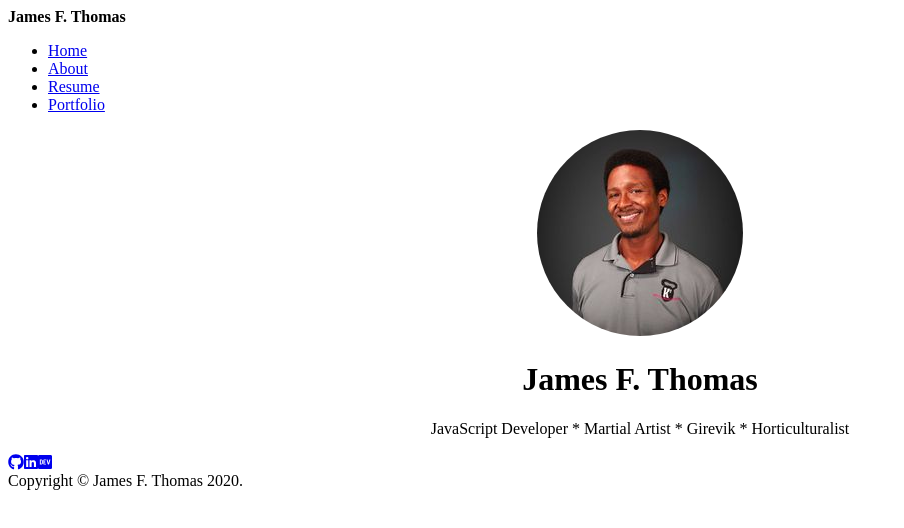
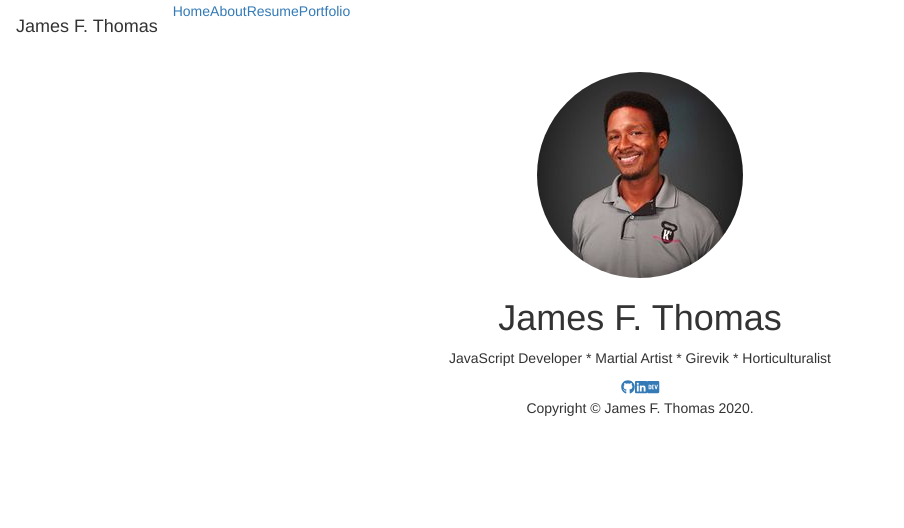
Before and after one commit to JamesFThomas/portfolio-page, a React app: page / in a window 1280 px wide. Shown: the top 528 px of the page, without its empty margins (0-904 px from the left). Built offline with nearby package versions, Linux system fonts and the light colour scheme; the HTML template or start-up script is replaced by a standard one.

Commit message:
(refactor) removed MDB elements from navbar

```diff
--- a/package.json
+++ b/package.json
@@ -31,7 +31,6 @@
     "bootstrap": "^3.4.1",
     "bootstrap-css-only": "^4.4.1",
     "bootstrap-material-design": "^4.1.3",
-    "css-loader": "^4.3.0",
     "dotenv": "^8.2.0",
     "eslint-config-airbnb": "^18.2.0",
     "express": "^4.17.1",
@@ -43,15 +42,18 @@
     "react": "^16.13.1",
     "react-bootstrap": "^1.3.0",
     "react-dom": "^16.13.1",
+    "react-router": "^5.2.0",
     "react-router-dom": "^5.2.0",
-    "style-loader": "^1.2.1"
+    "reactcss": "^1.2.3"
   },
   "devDependencies": {
     "@babel/core": "^7.11.6",
     "@babel/preset-env": "^7.11.5",
     "@babel/preset-react": "^7.10.4",
     "babel-loader": "^8.1.0",
+    "css-loader": "^4.3.0",
     "file-loader": "^6.1.0",
+    "style-loader": "^1.3.0",
     "webpack": "^4.44.2",
     "webpack-cli": "^3.3.12",
     "webpack-config": "^7.5.0",
--- a/src/App.jsx
+++ b/src/App.jsx
@@ -18,7 +18,7 @@ function App() {
   <BrowserRouter>
     <NavBar />
     <div className="router-container">
-      <Switch>
+    <Switch>
       <Route path="/contact">
         <Contact />
       </Route>
--- a/src/NavBar.jsx
+++ b/src/NavBar.jsx
@@ -1,29 +1,33 @@
 import React from 'react';
+import { Link } from 'react-router-dom';
 import {
-  MDBNavbar, MDBNavbarBrand, MDBNavbarNav, MDBNavItem, MDBNavLink,
-  } from "mdbreact";
+    Nav, Navbar
+  } from 'react-bootstrap';
+
 
   function NavBar() {
   return (
-  <MDBNavbar color="indigo" >
-      <MDBNavbarBrand>
-        <strong className="white-text">James F. Thomas</strong>
-      </MDBNavbarBrand>
-        <MDBNavbarNav left>
-          <MDBNavItem>
-            <MDBNavLink to="/">Home</MDBNavLink>
-          </MDBNavItem>
-          <MDBNavItem>
-            <MDBNavLink to="/about">About</MDBNavLink>
-          </MDBNavItem>
-          <MDBNavItem>
-            <MDBNavLink to="/resume">Resume</MDBNavLink>
-          </MDBNavItem>
-          <MDBNavItem>
-            <MDBNavLink to="/portfolio">Portfolio</MDBNavLink>
-          </MDBNavItem>
-        </MDBNavbarNav>
-  </MDBNavbar>
+    <Navbar className="navbar navbar-expand-lg" bg="dark">
+      <Nav>
+        <Navbar.Brand>
+         James F. Thomas
+        </Navbar.Brand>
+      </Nav>
+      <Nav className="mr-auto">
+        <Link to="/">
+          Home
+        </Link>
+        <Link to="/about">
+          About
+        </Link>
+        <Link to="/resume" >
+          Resume
+        </Link>
+        <Link to="/portfolio" >
+           Portfolio
+        </Link>
+      </Nav>
+  </Navbar>
   );
 }
 
--- a/src/index.jsx
+++ b/src/index.jsx
@@ -1,4 +1,6 @@
 import React from 'react';
 import ReactDOM from 'react-dom';
+import 'bootstrap/dist/css/bootstrap.min.css';
+
 import App from './App.jsx';
 ReactDOM.render(<App />, document.getElementById('app'));
--- a/webpack.config.js
+++ b/webpack.config.js
@@ -1,3 +1,6 @@
+// const Dotenv = require('dotenv-webpack');
+const path = require('path');
+
 module.exports = {
   entry: './src/index.jsx',
   output: {
@@ -23,7 +26,7 @@ module.exports = {
         }
       },
       {
-        test: /\.(png|jpe?g|gif|pdf)$/i,
+        test: /\.(png|svg|jpg|gif|wav|mp3|eot|ttf|woff|woff2|pdf)$/i,
         use: [
           {
             loader: 'file-loader',
@@ -32,16 +35,26 @@ module.exports = {
       },
       {
         test: /\.css$/,
-        use: ['style-loader', 'css-loader'],
+        use: [{ loader: 'style-loader', options: { injectType: 'styleTag' } }, 'css-loader',],
       },
-      {
-        test: /\.css$/,
-        loader: 'css-loader',
-        query: {
-          modules: true,
-          localIdentName: '[name]__[local]___[hash:base64:5]'
-        }
-      }
+      // {
+      //   test: /\.css$/i,
+      //   loader: 'css-loader',
+      //   options: {
+      //     modules: {
+      //       compileType: 'module',
+      //       mode: 'local',
+      //       auto: true,
+      //       exportGlobals: true,
+      //       localIdentName: '[path][name]__[local]--[hash:base64:5]',
+      //       localIdentContext: path.resolve(__dirname, 'src'),
+      //       localIdentHashPrefix: 'my-custom-hash',
+      //       namedExport: true,
+      //       exportLocalsConvention: 'camelCase',
+      //       exportOnlyLocals: false,
+      //     },
+      //   },
+      // }
     ]
   }
 }
```
Also changed, not shown: 10 other files (tests, documents, lock files or other folders).
